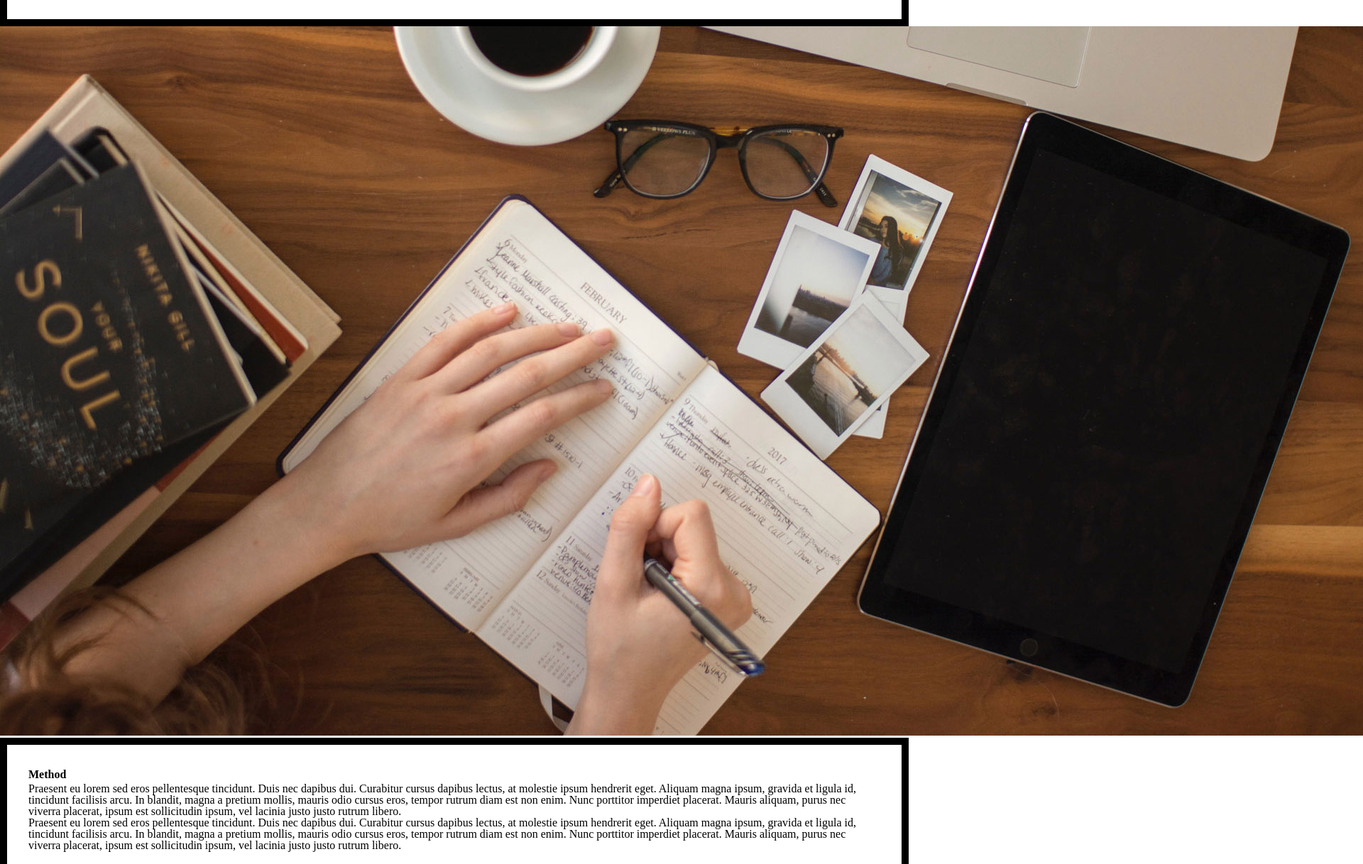
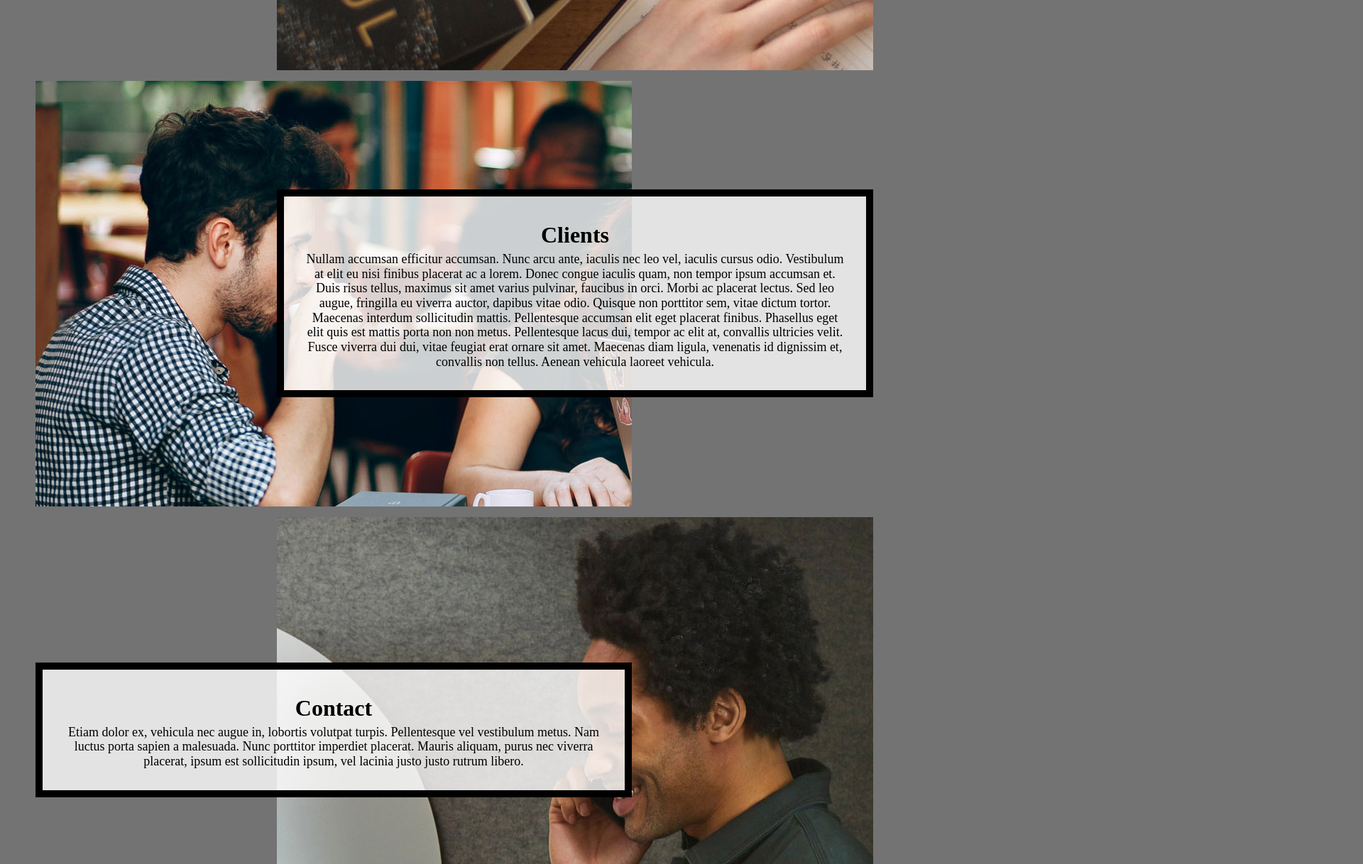
Before and after one commit to laurenpyfer/hw4-2022, a plain HTML site: page index.html in a window 1280 px wide. Shown: the part 1582-2800 px from the top of the page at 71% size, 1920 px wide, since content can reach past the window. Drawn offline with Linux system fonts and the light colour scheme.

Commit message:
Add files via upload

```diff
--- a/css/style.css
+++ b/css/style.css
@@ -101,30 +101,57 @@ footer{
 }
 
 
-
 /*Your Code Here*/
-/* PLEASE DO NOT REMOVE MY COMMENTS.  THEY HELP US HELP YOU DEBUG. */
+/* PLEASE DO NOT REMOVE MY COMMENTS.  THEY HELP US HELP YOU DEBUG. */
 
 /* Step 1: Write selector/rule property to add an underline when
 links in the navigation are in the hover or focus state.*/
-
+  nav a:hover, nav a:focus{
+    text-decoration: underline;
+  }
 
 
   /* Step 2a: Write selector/rule property to position the default position for the skip class element*/
+  .skip a{
+  /* The link is positioned 40px above the top of its parent element (it is hidden by default). */
+    position: absolute;
+    top: -40px;
+  }
 
 
   /* Step 2b: Write selector/rule property to position the skip class element when it is in focus*/
+  .skip a:focus{
+  /* When the link is in focus it is positioned 20px below the top of its parent (so it is visible only when in focus.) */
+    position: absolute;
+    top: 20px;
+  }
 
 
   /* Step 3: Write selector/rule property to style all elements when in focus*/
+  :focus{
+    outline: 2px solid;
+  }
 
 
 
   /* Step 4: Write selector/rule property to style the container */
+  .container{
+    display: grid;
+    grid-template-columns: 1fr 5fr 1fr;
+    row-gap: 15px;
+  }
 
 
   /* Step 5: Write selector/rule property to add the background image to the
-first div in the grid  and place it in the grid. */
+  first div in the grid and place it in the grid. */
+  .container div:first-child{
+    background-image: url("../images/header.jpg");
+    grid-column: 1 / -1;
+    background-attachment: fixed;
+    background-position: center;
+    background-repeat: no-repeat;
+    background-size: cover;
+  }
 
 
 
@@ -132,22 +159,81 @@ first div in the grid  and place it in the grid. */
    four rows in the grid. */
 
   /*This will be a lot of rules.... but be strategic and combine seletors*/
+  .about, .method, .clients, .contact{
+    grid-column: 2 / 3;
+  }
+
+  .about{
+    grid-row-start: 2;
+  }
+  .method{
+    grid-row-start: 3;
+  }
+  .clients{
+    grid-row-start: 4;
+  }
+  .contact{
+    grid-row-start: 5;
+  }
+
+  .about-image, .method-image, .clients-image, .contact-image {
+    grid-column: 1 / -1;
+   max-height: 600px;
+   overflow: hidden;
+  }
+  .about-image{
+   grid-row-start: 2;
+  }
+  .method-image{
+   grid-row-start: 3;
+  }
+  .clients-image{
+   grid-row-start: 4;
+  }
+  .contact-image{
+   grid-row-start: 5;
+  }
 
 
    /* Step 8: Write the selector/rule property to style the .text-block class. */
+  .text-block{
+  /* Is centered horizontally and vertically with centered text. */
+    text-align: center;
+   margin: auto;
+  }
 
 
   /* Add your media query here */
+  @media screen and (min-width: 800px){
 
 
   /* Step 9: Write the selector/rule property to style the nav element */
-
+  nav{
+  /*Move the navigation so that the nav is aligned to the other side of the window and has a padding of 30px on the top and bottom and 0 on the left and right. */
+    padding: 30px 0 0;
+    text-align: right;
+   }
 
   /* Step 10: Write the selector/rule property to update the .container class */
+  .container{
+    grid-template-columns: 50px auto 500px auto 50px;
+  }
 
 
   /* Steps 11 and 12: Update the grid-column property of the grid's children (where-needed)*/
+  .about, .clients, .method-image, .contact-image{
+    grid-column: 3 / span 2;
+  }
+
+  .method, .contact, .about-image, .clients-image{
+    grid-column: 2 / span 2;
+  }
 
 
 
    /* Step 13:Write the selector/rule property to update the .text-block class */
+  .text-block{
+    max-height: 250px;
+    overflow: scroll;
+  }
+  }
--- a/index.html
+++ b/index.html
@@ -4,8 +4,9 @@
     <meta charset="utf-8">
     <meta name="viewport" content="width=device-width, initial-scale=1.0">
     <link rel="icon" type="image/png" href="images/logo-drk.png" />
+    <link rel="stylesheet" type="text/css" href="css/html5reset.css">
     <link rel="stylesheet" type="text/css" href="css/style.css">
-    <link rel="stylesheet" type="text/css" href="css/html5reset.css">
+
     <title>Newer Company Inc.</title>
   </head>
   <body>
```
Lines whose indentation alone changed are shown as unchanged.
